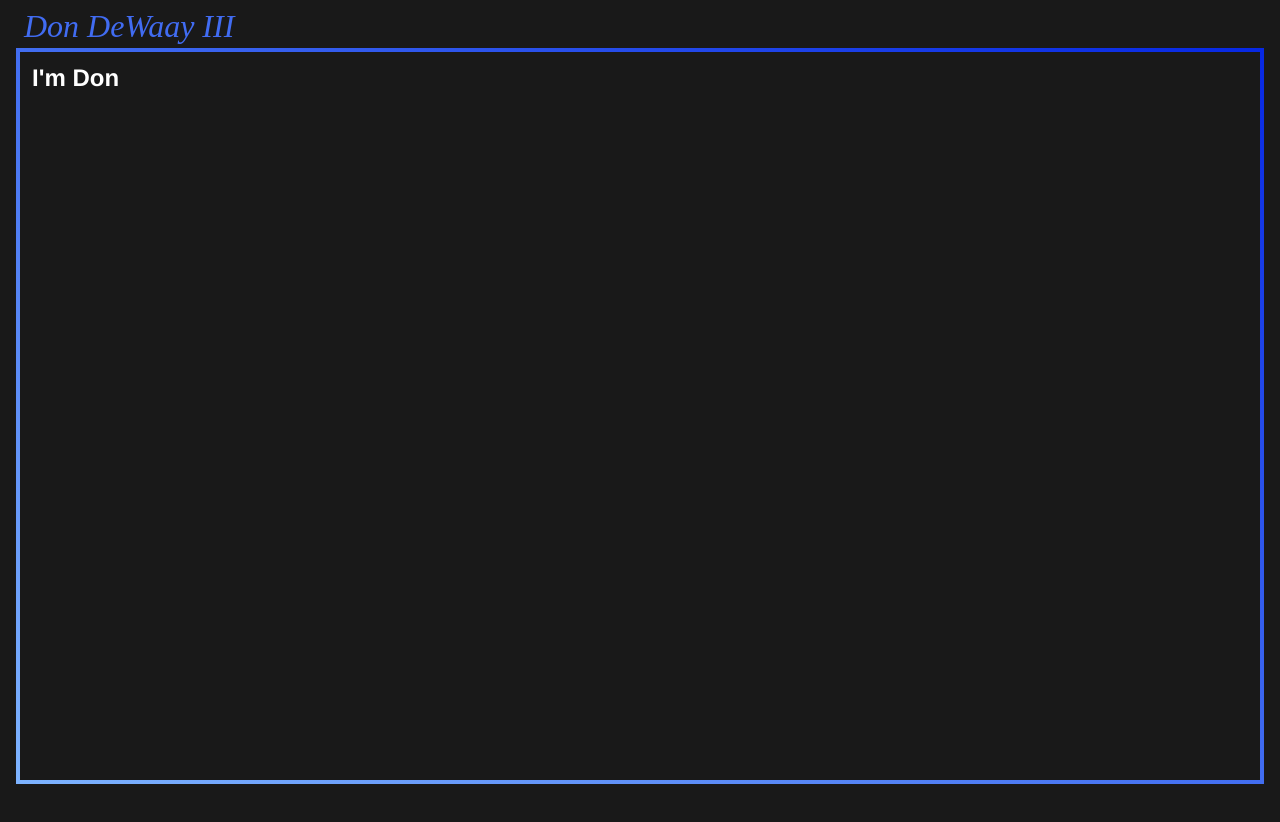
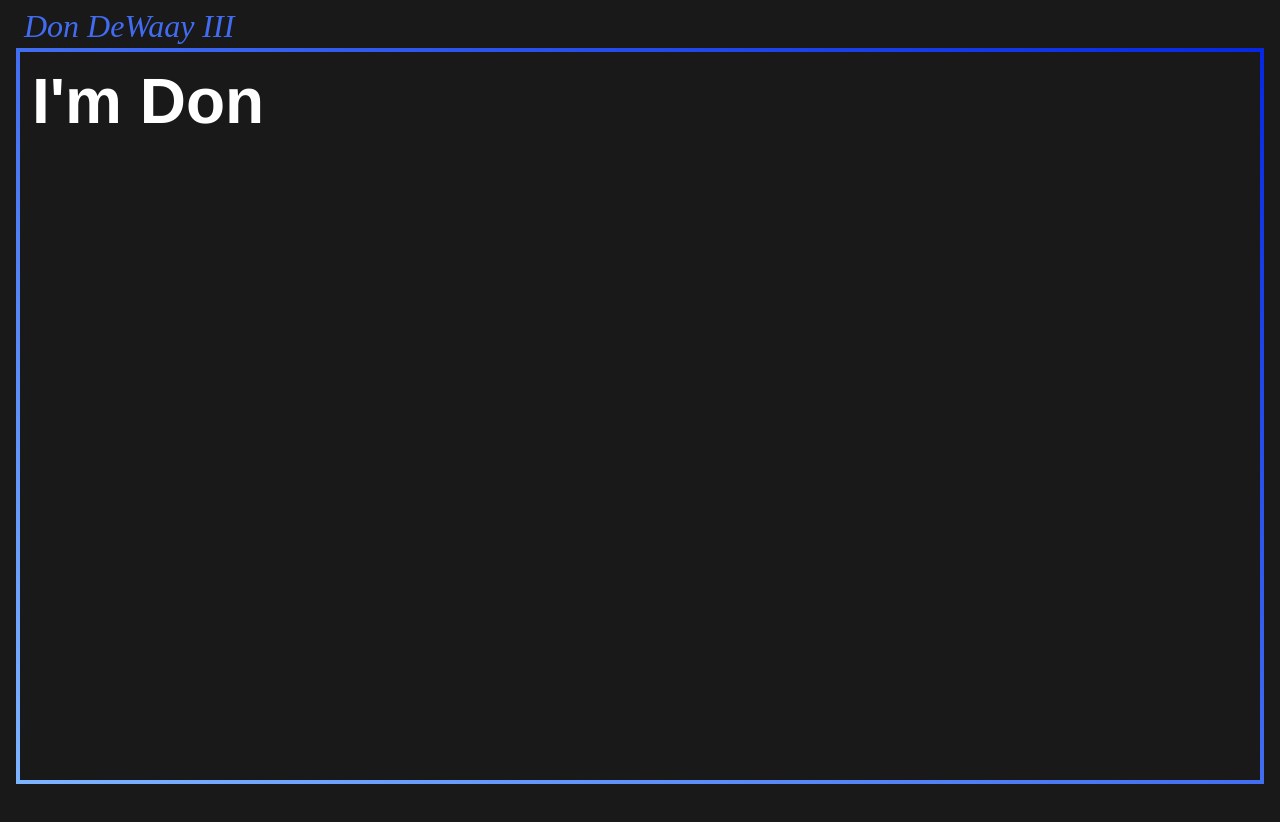
Before and after one commit to dondewaay/TestRepo, a React (Vite) app in the folder New-Portfolio/: page / in a window 1280 px wide. Shown: the top 822 px of the page. Built offline with nearby package versions, Linux system fonts and the light colour scheme.

Commit message:
Progress

```diff
--- a/New-Portfolio/src/App.jsx
+++ b/New-Portfolio/src/App.jsx
@@ -1,5 +1,6 @@
 import Border from "./components/Border/Border";
 import Hero from "./components/Hero/Main";
+import Divider from "./components/Divider/Divider";
 import "./App.scss";
 
 function App() {
--- a/New-Portfolio/src/components/Border/Border.jsx
+++ b/New-Portfolio/src/components/Border/Border.jsx
@@ -1,4 +1,5 @@
 import "./Border.scss";
+import MySVG from "./star.svg";
 
 export default function Border() {
   return (
--- a/New-Portfolio/src/components/Border/Border.scss
+++ b/New-Portfolio/src/components/Border/Border.scss
@@ -1,13 +1,19 @@
 .top {
   position: fixed;
   top: 0;
+  display: flex;
+  flex-direction: row;
+  padding-left: 1.5rem;
+  margin-top: 0.5rem;
   h1 {
     color: #416cf2;
     font-style: italic;
-    margin: 0.5rem;
-    margin-left: 1.5rem;
     font-size: 24;
     font-weight: 300;
+  }
+  img {
+    height: 25px;
+    width: 25px;
   }
 }
 
--- /dev/null
+++ b/New-Portfolio/src/components/Divider/Divider.jsx
@@ -0,0 +1,5 @@
+import "./Divider.scss";
+
+export default function Divider() {
+  return <div classname="divider"></div>;
+}
--- /dev/null
+++ b/New-Portfolio/src/components/Divider/Divider.scss
@@ -0,0 +1,5 @@
+.divider {
+  height: 100px;
+  width: 100px;
+  background-color: linear-gradient(to top right, #7db3ff, #0728e3);
+}
--- a/New-Portfolio/src/components/Hero/Main.jsx
+++ b/New-Portfolio/src/components/Hero/Main.jsx
@@ -1,10 +1,14 @@
 import "./Main.scss";
+import Divider from "../Divider/Divider";
 
 export default function Hero() {
   return (
     <div className="content">
       <div className="hero">
-        <h2>I'm Don</h2>
+        <div>
+          <h2>I'm Don</h2>
+          <Divider />
+        </div>
       </div>
     </div>
   );
--- a/New-Portfolio/src/components/Hero/Main.scss
+++ b/New-Portfolio/src/components/Hero/Main.scss
@@ -6,7 +6,9 @@
     width: 100%;
     height: 100vh;
     box-sizing: border-box;
+    display: flex;
     h2 {
+      font-size: 4rem;
       color: white;
       font-family: Helvetica;
     }
```
Also changed, not shown: New-Portfolio/src/App.scss (+4 -4 lines), New-Portfolio/src/components/Border/star.svg (added), 1 other file (tests, documents, lock files or other folders).
